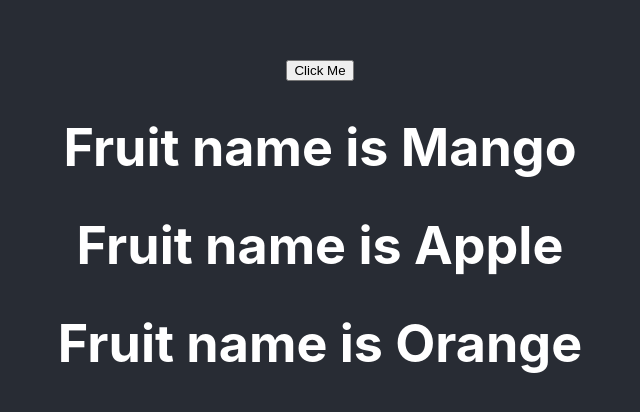
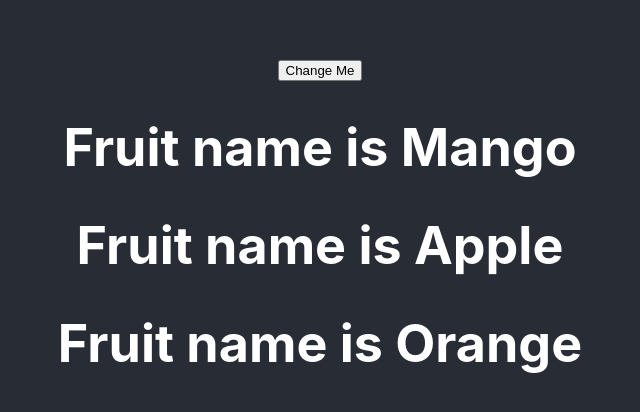
Before and after one commit to tackernao0522/kazi-react-smile, a React (Create React App) app: page / in a window 1280 px wide. Shown: the part 170-582 px from the top of the page, without its empty margins (320-960 px from the left). Built offline with nearby package versions, Linux system fonts and the light colour scheme.

Commit message:
UseState Hook

```diff
--- a/src/App.js
+++ b/src/App.js
@@ -1,13 +1,14 @@
 import './App.css';
 // import logo from './logo.svg';
 // import Learn from './components/Hello'
-import Learning from './components/Learning';
+// import Learning from './components/Learning';
+import Hook from './components/Hook';
 
 function App() {
   return (
     <div className="App">
       <header className="App-header">
-        <Learning />
+        <Hook />
       </header>
     </div>
 
--- /dev/null
+++ b/src/components/Hook.jsx
@@ -0,0 +1,32 @@
+import React, { useState } from 'react'
+
+const Hook = (props) => {
+    const [fruitState, setFruiteState] = useState({
+        fruits: [
+            { name: 'Mango', weight: '120gm' },
+            { name: 'Apple', weight: '20gm' },
+            { name: 'Orange', weight: '60gm' },
+        ],
+    })
+
+    const clickHandler = () => {
+        setFruiteState({
+            fruits: [
+                {name: 'Samsung', weight: '120gm'},
+                {name: 'Apple', weight: '20gm'},
+                {name: 'Nokia', weight: '60gm'},
+            ]
+        })
+    }
+
+    return (
+        <div>
+            <button onClick={clickHandler} >Change Me</button>
+            <h1>Fruit name is {fruitState.fruits[0].name}</h1>
+            <h1>Fruit name is {fruitState.fruits[1].name}</h1>
+            <h1>Fruit name is {fruitState.fruits[2].name}</h1>
+        </div>
+    )
+}
+
+export default Hook
```
Also changed, not shown: 1 other file (tests, documents, lock files or other folders).
